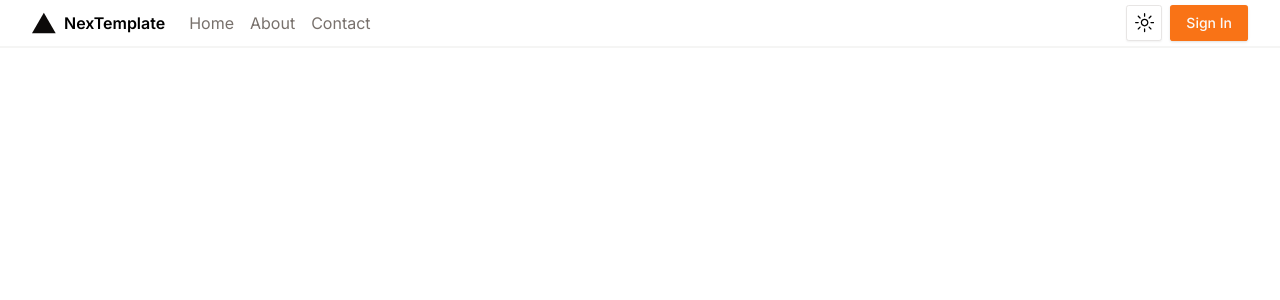
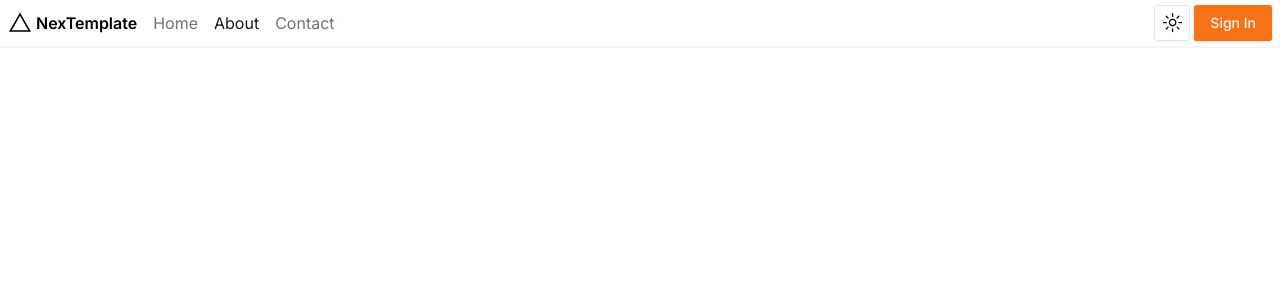
Before and after one commit to AlexMist23/next-template, a Next.js app: page /about in a window 1280 px wide. Shown: the top 300 px of the page. Built offline with nearby package versions, Linux system fonts and the light colour scheme; no server answers.

Commit message:
new header

```diff
--- a/src/components/header/header.tsx
+++ b/src/components/header/header.tsx
@@ -1,19 +1,16 @@
-import { ModeToggle } from "@/components/header/themeToggleButton"
-import Logo from "@/assets/logo"
-import UserButton from "@/components/header/userButton"
-import Nav from "@/components/header/nav"
+import { ModeToggle } from "@/components/header/theme-toggle-button"
+import UserButton from "@/components/header/user-button"
+import NavigationLinks from "@/components/header/navigation-links"
+import LogoContainer from "./logo-container"
 
 export default function Header() {
   return (
-    <header className="container flex h-12 max-w-screen-2xl items-center border-b-2 border-muted">
-      <div className="hidden md:flex justify-start gap-6">
-        <div className="flex gap-2">
-          <Logo className="h-6 w-6 fill-foreground" />
-          <p className="font-semibold">NexTemplate</p>
-        </div>
-        <Nav />
+    <header className="w-full flex justify-between h-12 max-w-screen-2xl items-center border-b-2 border-muted px-2 gap-4">
+      <div className="flex gap-4">
+        <LogoContainer className="flex justify-center gap-1" />
+        <NavigationLinks />
       </div>
-      <div className="flex flex-1 items-center justify-between space-x-2 md:justify-end">
+      <div className="flex gap-1">
         <ModeToggle />
         <UserButton />
       </div>
--- /dev/null
+++ b/src/components/header/logo-container.tsx
@@ -0,0 +1,15 @@
+import Link from "next/link"
+import VercelLogo from "../icons/vercel-logo-icon"
+
+interface LogoContainerProps {
+  className?: string
+}
+
+export default function LogoContainer({ className }: LogoContainerProps) {
+  return (
+    <Link href={""} className={className}>
+      <VercelLogo className="m-auto w-6 h-full" />
+      <p className="font-semibold m-auto">NexTemplate</p>
+    </Link>
+  )
+}
--- a/src/components/header/nav.tsx
+++ /dev/null
@@ -1,30 +0,0 @@
-"use client"
-
-import { usePathname } from "next/navigation"
-import Link from "next/link"
-
-export default function Nav() {
-  const pathname = usePathname()
-  const navItems = [
-    { path: "/", label: "Home" },
-    { path: "/", label: "About" },
-    { path: "/", label: "Contact" },
-  ]
-  return (
-    <ul className="flex gap-4">
-      {navItems.map((item) => (
-        <Link
-          key={item.label}
-          href={item.path}
-          className={`hover:text-foreground ${
-            pathname === item.path
-              ? "text-accent-foreground"
-              : "text-muted-foreground tranition ease-in-out hover:text-white duration-150 "
-          } `}
-        >
-          {item.label}
-        </Link>
-      ))}
-    </ul>
-  )
-}
--- /dev/null
+++ b/src/components/header/navigation-links.tsx
@@ -0,0 +1,31 @@
+"use client"
+
+import { usePathname } from "next/navigation"
+import Link from "next/link"
+
+export default function NavigationLinks({ classname }: { classname?: string }) {
+  const pathname = usePathname()
+  const navItems = [
+    { path: "/", label: "Home" },
+    { path: "/about", label: "About" },
+    { path: "/contact", label: "Contact" },
+  ]
+  return (
+    <ul className="flex gap-4">
+      {navItems.map((item) => (
+        <li key={item.label} className="m-auto">
+          <Link
+            href={item.path}
+            className={`hover:text-foreground ${
+              pathname === item.path
+                ? "text-accent-foreground"
+                : "text-muted-foreground tranition ease-in-out hover:text-foreground duration-100 "
+            } `}
+          >
+            {item.label}
+          </Link>
+        </li>
+      ))}
+    </ul>
+  )
+}
```
Also changed, not shown: src/components/header/user-button.tsx (renamed from src/components/header/userButton.tsx, +6 -2 lines), src/components/auth-component.tsx (renamed from src/components/authComponent.tsx), src/components/header/theme-toggle-button.tsx (renamed from src/components/header/themeToggleButton.tsx).
